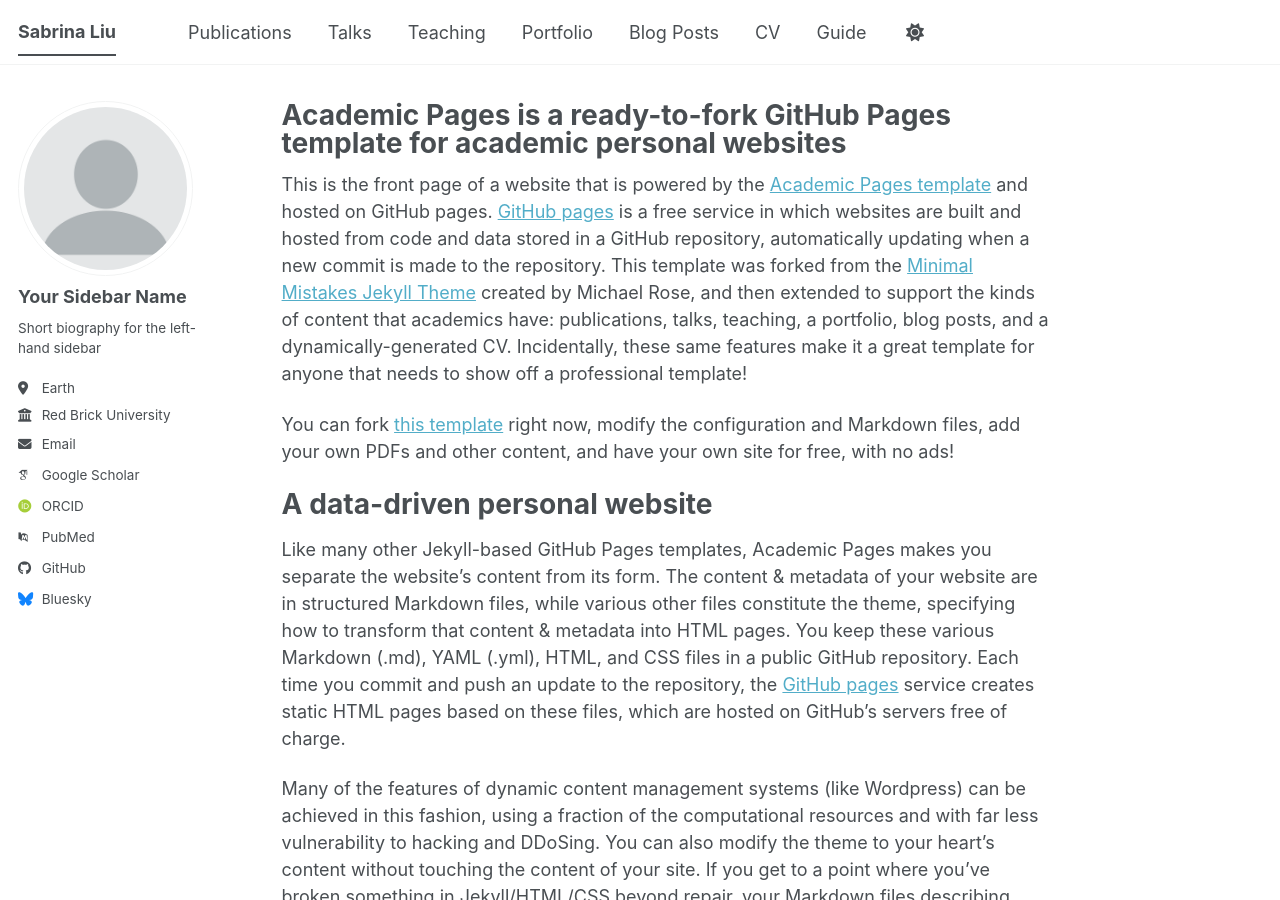
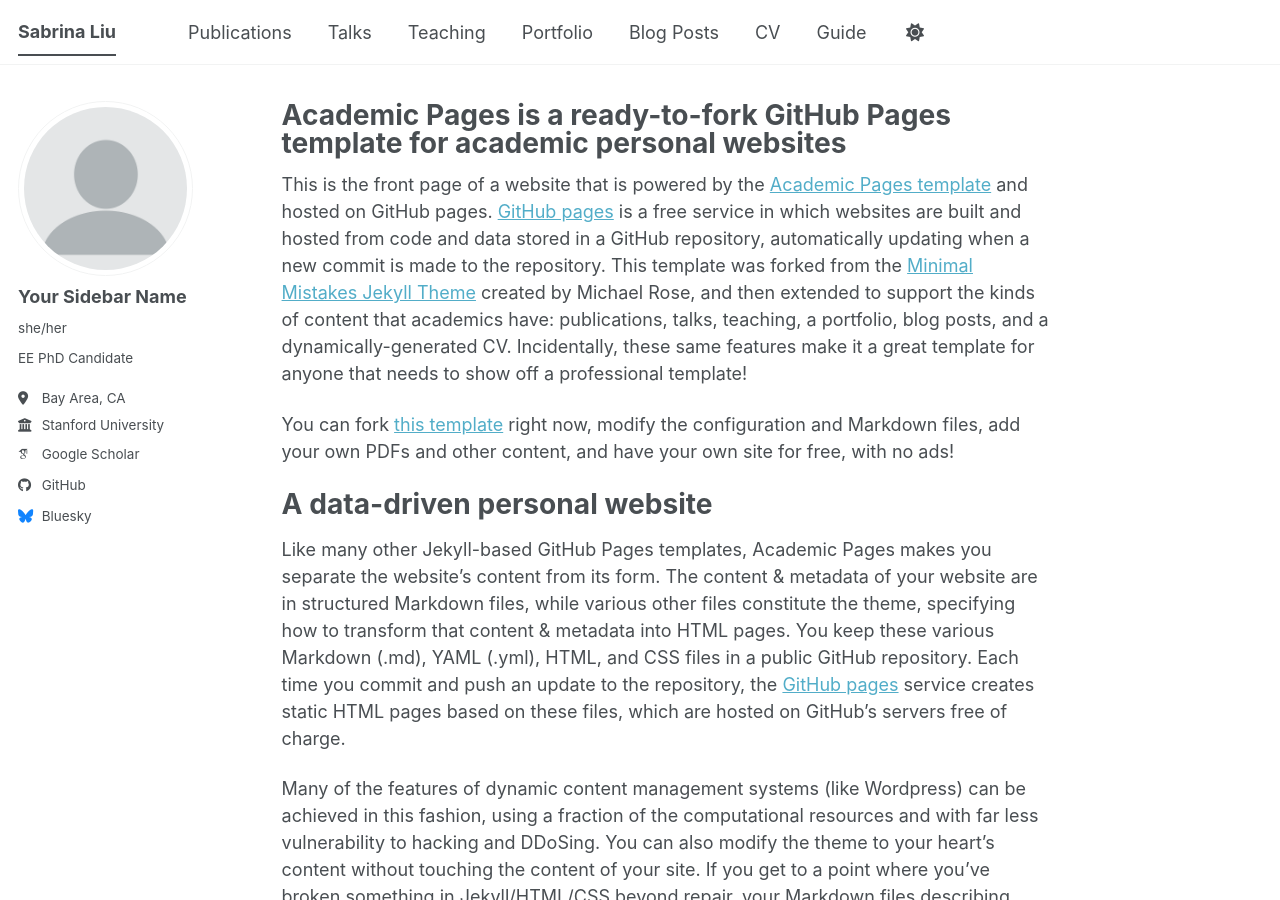
Before and after one commit to sabrinaliu/sabrinaliu.github.io, a Jekyll site: the page built from _pages/about.md, in a window 1280 px wide and 900 px high. Built offline with Jekyll 4.4.1, drawn with Linux system fonts in a browser that asks for light colours; some web fonts are replaced; a script bundle is joined from its source files by our own code; library files that are not in the unit come from our copies.

Commit message:
Edit author details
Updated personal information in the configuration file.

```diff
--- a/_config.yml
+++ b/_config.yml
@@ -25,23 +25,23 @@
   # Biographic information
   avatar           : "profile.png"
   name             : "Your Sidebar Name"
-  pronouns         : # example: "she/her"
-  bio              : "Short biography for the left-hand sidebar"
-  location         : "Earth"
-  employer         : "Red Brick University"
+  pronouns         : "she/her" # example: "she/her"
+  bio              : "EE PhD Candidate"
+  location         : "Bay Area, CA"
+  employer         : "Stanford University"
   uri              : # URL
-  email            : "none@example.org"
+  email            : #"none@example.org"
 
   # Academic websites
   academia         : # URL
   arxiv            : # URL - Update with the correct link to your profile
-  googlescholar    : "https://scholar.google.com/citations?user=PS_CX0AAAAAJ"
+  googlescholar    : "https://scholar.google.com/citations?user=9Zcu7E0AAAAJ&hl=en&oi=ao"
   inspire-hep      : # URL
   impactstory      : # URL
-  orcid            : "https://orcid.org/yourorcidurl"
+  orcid            : #"https://orcid.org/yourorcidurl"
   semantic         : # URL
   ssrn             : # URL
-  pubmed           : "https://www.ncbi.nlm.nih.gov/pubmed/?term=john+snow"
+  pubmed           : #"https://www.ncbi.nlm.nih.gov/pubmed/?term=john+snow"
   researchgate     : # URL
   scopus           : # URL
   zotero           : # URL
```
